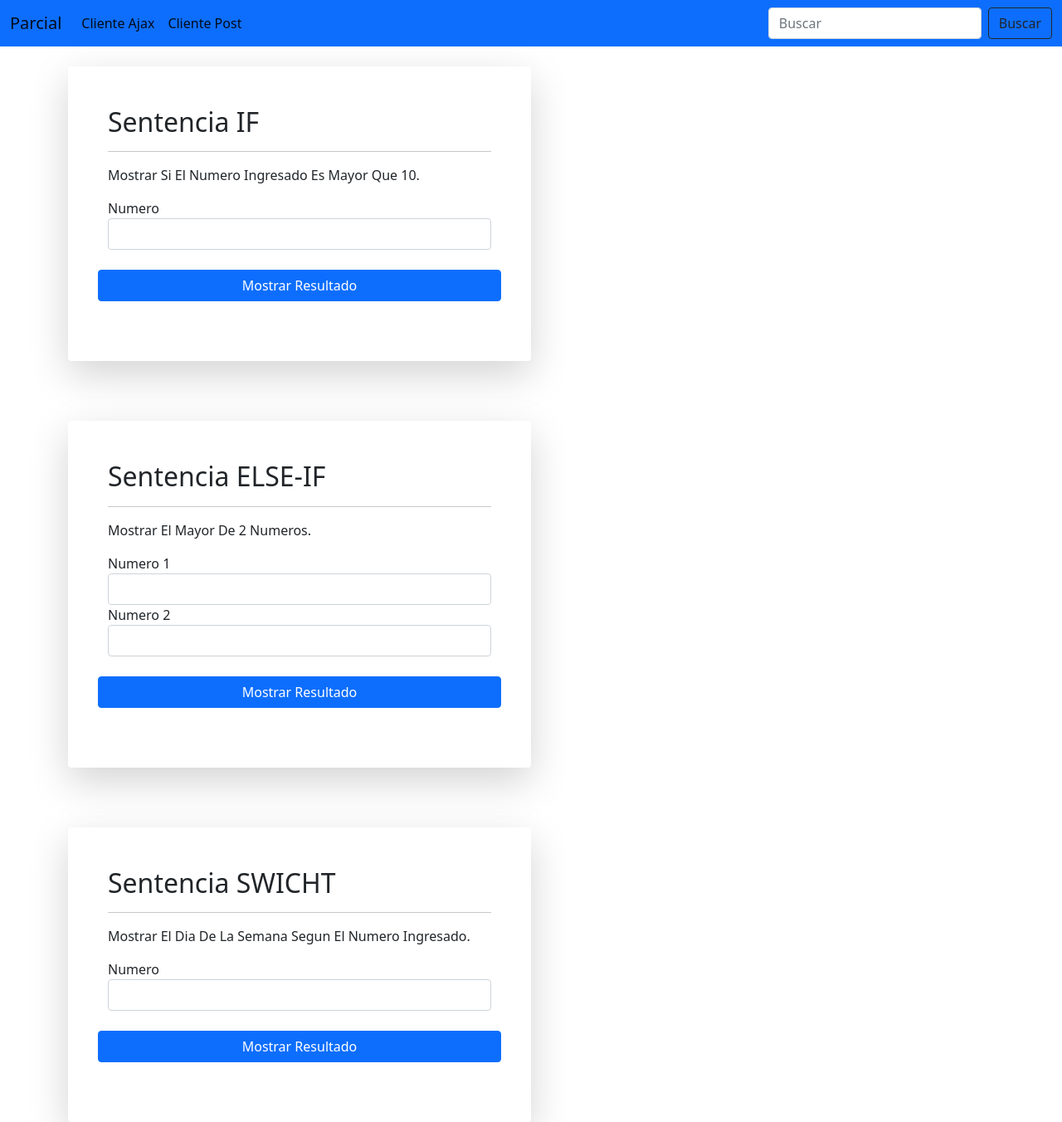
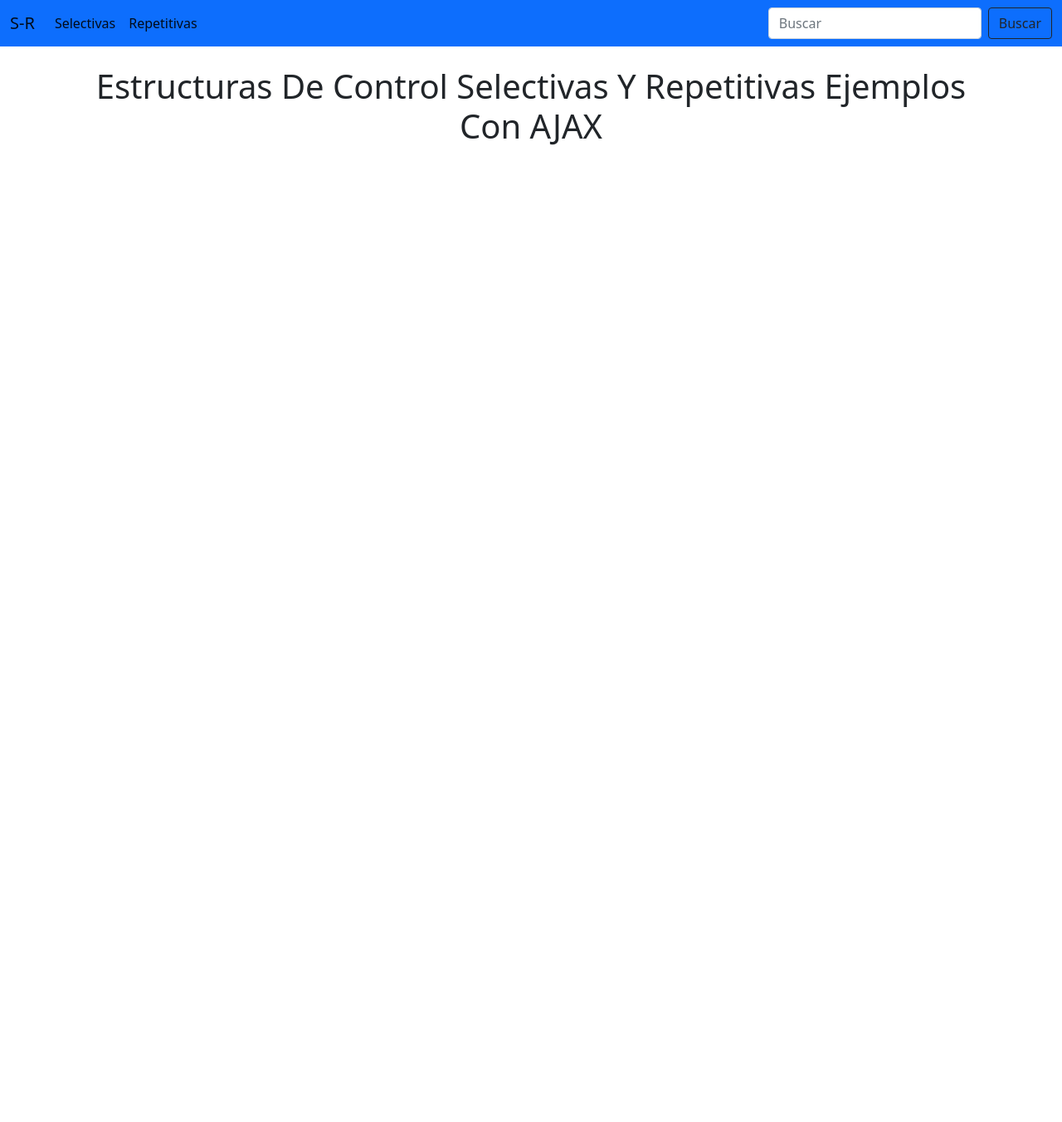
Before and after one commit to JOSHY-987/PHPCondicionales, a PHP site: page / in a window 1280 px wide. Shown: the whole page at 83% size. After the commit the page ends 175 px from the top, so only its background shows below. Run offline with PHP 8.4, Linux system fonts and the light colour scheme.

Commit message:
Prueba 2

```diff
--- a/Ajax/Funcion.js
+++ b/Ajax/Funcion.js
@@ -53,7 +53,7 @@ $("#mostrarelseif").on("click", function(e) {
 });
 
 
-//Mostrar Resultado ELSEIF
+//Mostrar Resultado SWICHT
 $("#mostrarswicht").off("click");
 $("#mostrarswicht").on("click", function(e) {
     $('mostrarswicht').attr("disabled", true);
--- a/Index.php
+++ b/Index.php
@@ -8,7 +8,7 @@
     <link href="https://cdn.jsdelivr.net/npm/bootstrap@5.0.2/dist/css/bootstrap.min.css" rel="stylesheet"
         integrity="sha384-EVSTQN3/azprG1Anm3QDgpJLIm9Nao0Yz1ztcQTwFspd3yD65VohhpuuCOmLASjC" crossorigin="anonymous">
 
-    <title>Test Control AJAX</title>
+    <title>Inicio</title>
     <?php require_once "Menu.php"?>
 </head>
 
@@ -17,89 +17,8 @@
     <br>
 
     <div class="container">
-        <div class="justify-content-center">
-            <div class="col-sm-6 p-5 bg-white shadow-lg rounded">
-                <form method="POST">
-                    <h2>Sentencia IF</h2>
-
-                    <hr>
-                    <p>Mostrar Si El Numero Ingresado Es Mayor Que 10.</p>
-                    <div class="form-group">
-                        <label for="numeroif">Numero</label>
-                        <input id="numeroif" class="form-control" type="float" name="numeroif">
-                    </div>
-
-                    <br>
-
-                    <div class="row justify-content-center">
-                        <button class="btn btn-primary" id="mostrarif" type="button">Mostrar Resultado</button>
-                    </div>
-
-                    <br>
-                    <div id="Msg1"></div>
-
-                </form>
-            </div>
-
-            <br>
-            <br>
-            <br>
-
-            <div class="col-sm-6 p-5 bg-white shadow-lg rounded">
-                <form method="POST">
-                    <h2>Sentencia ELSE-IF</h2>
-
-                    <hr>
-                    <p>Mostrar El Mayor De 2 Numeros.</p>
-
-                    <div class="form-group">
-                        <label for="numero1">Numero 1</label>
-                        <input id="numero1" class="form-control" type="float" name="numero1">
-                    </div>
-
-                    <div class="form-group">
-                        <label for="numero2">Numero 2</label>
-                        <input id="numero2" class="form-control" type="float" name="numero2">
-                    </div>
-
-                    <br>
-
-                    <div class="row justify-content-center">
-                        <button class="btn btn-primary" id="mostrarelseif" type="button">Mostrar Resultado</button>
-                    </div>
-
-                    <br>
-                    <div id="Msg2"></div>
-
-                </form>
-            </div>
-
-            <br>
-            <br>
-            <br>
-
-            <div class="col-sm-6 p-5 bg-white shadow-lg rounded">
-                <form method="POST">
-                    <h2>Sentencia SWICHT</h2>
-
-                    <hr>
-                    <p>Mostrar El Dia De La Semana Segun El Numero Ingresado.</p>
-                    <div class="form-group">
-                        <label for="numerodia">Numero</label>
-                        <input id="numerodia" class="form-control" type="float" name="numerodia">
-                    </div>
-
-                    <br>
-
-                    <div class="row justify-content-center">
-                        <button class="btn btn-primary" id="mostrarswicht" type="button">Mostrar Resultado</button>
-                    </div>
-
-                    <br>
-                    <div id="Msg3"></div>
-
-                </form>
-            </div>
+        <div class="row justify-content-center">
+            <h1 class="text-center">Estructuras De Control Selectivas Y Repetitivas Ejemplos Con AJAX</h1>
         </div>
     </div>
 
--- a/Menu.PHP
+++ b/Menu.PHP
@@ -8,7 +8,7 @@
     <title>Menu</title>
     <nav class="navbar navbar-expand-lg navbar-light bg-primary">
         <div class="container-fluid">
-            <a class="navbar-brand" href="#">Parcial</a>
+            <a class="navbar-brand" href="#">S-R</a>
             <button class="navbar-toggler" type="button" data-bs-toggle="collapse"
                 data-bs-target="#navbarSupportedContent" aria-controls="navbarSupportedContent" aria-expanded="false"
                 aria-label="Toggle navigation">
@@ -17,10 +17,10 @@
             <div class="collapse navbar-collapse" id="navbarSupportedContent">
                 <ul class="navbar-nav me-auto mb-2 mb-lg-0">
                     <li class="nav-item">
-                        <a class="nav-link active" aria-current="page" href="FormClientesAjax.php">Cliente Ajax</a>
+                        <a class="nav-link active" aria-current="page" href="Selectivas.php">Selectivas</a>
                     </li>
                     <li class="nav-item">
-                        <a class="nav-link active" aria-current="page" href="FormClientesPost.php">Cliente Post</a>
+                        <a class="nav-link active" aria-current="page" href="#">Repetitivas</a>
                     </li>
                 </ul>
                 <form class="d-flex">
```
Also changed, not shown: Selectivas.php (added, +108 -0 lines), Repetitivas.php (added).
